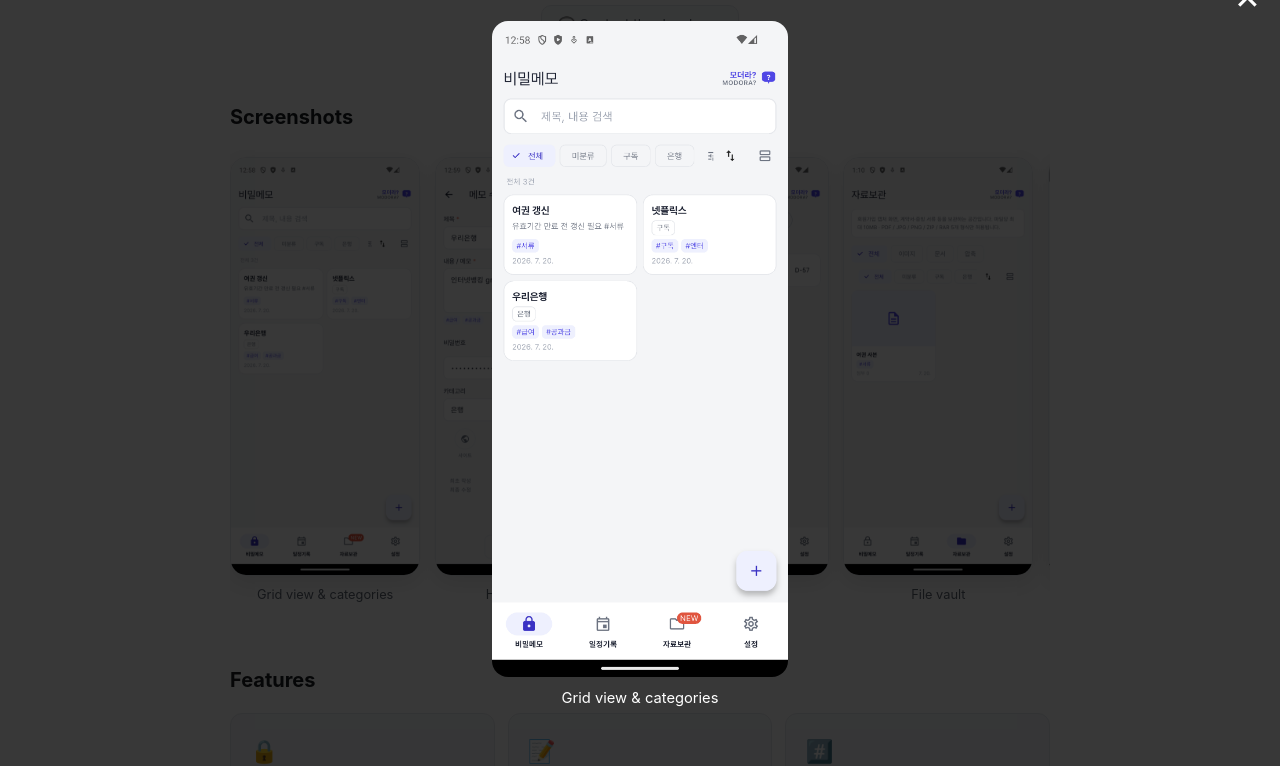
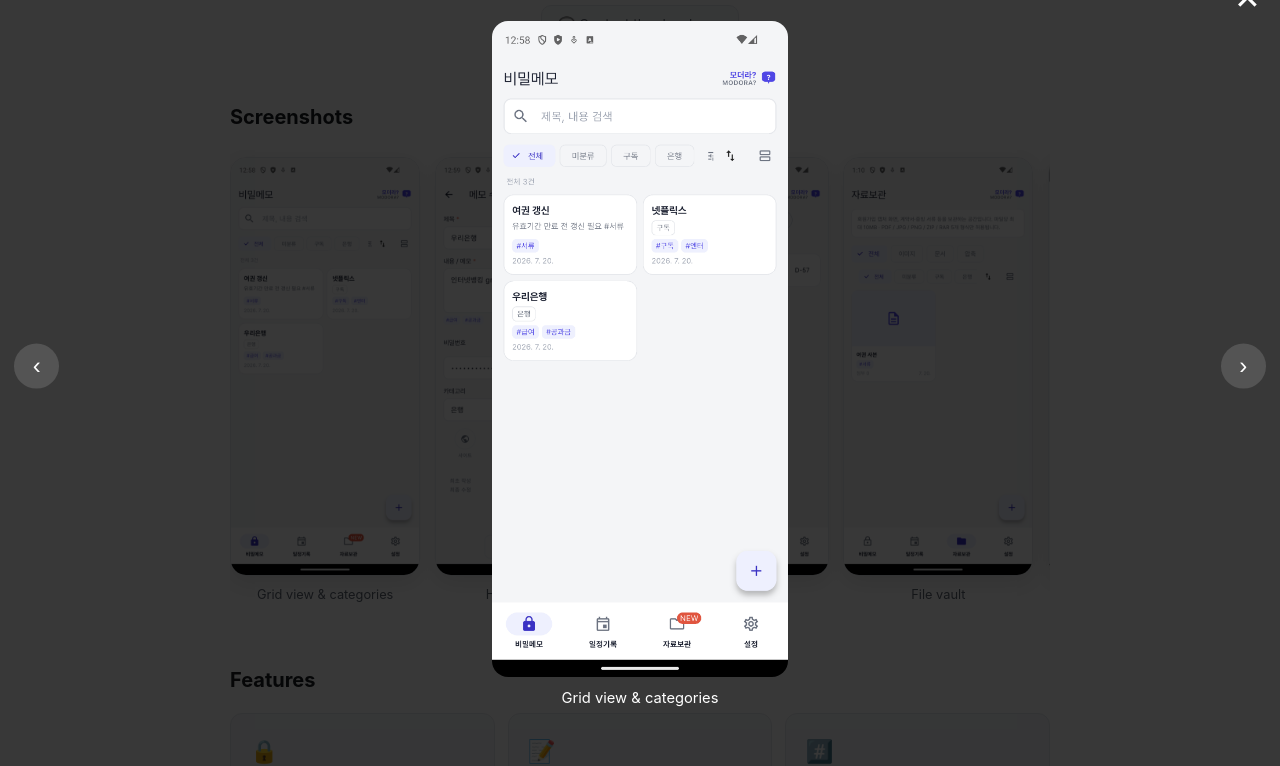
Before and after one commit to KimIgyong/btbz-web, a plain HTML site: page modora.btbz.ai/index.html in a window 1280 px wide. Both pictures are taken after a click on the picture 325 px from the left and 820 px from the top of the page. Shown: the part 454-1220 px from the top of the page. Drawn offline with Linux system fonts and the light colour scheme.

Commit message:
feat: 라이트박스 이전/다음 내비게이션 (버튼 + 방향키, 순환)
Co-Authored-By: Claude Fable 5 <noreply@anthropic.com>

```diff
--- a/modora.btbz.ai/index.html
+++ b/modora.btbz.ai/index.html
@@ -68,6 +68,13 @@
   .lb-box p { color: #fff; margin-top: .6rem; font-size: .92rem; }
   .lb-close { position: fixed; top: 1rem; right: 1.2rem; font-size: 2rem; line-height: 1;
               color: #fff; cursor: pointer; background: none; border: none; z-index: 61; }
+  .lb-nav { position: fixed; top: 50%; transform: translateY(-50%); z-index: 61;
+            background: rgba(255,255,255,.14); color: #fff; border: none; cursor: pointer;
+            width: 2.8rem; height: 2.8rem; border-radius: 50%; font-size: 1.5rem; line-height: 1; }
+  .lb-nav:hover { background: rgba(255,255,255,.28); }
+  .lb-prev { left: .9rem; }
+  .lb-next { right: .9rem; }
+  @media (max-width: 560px) { .lb-nav { width: 2.3rem; height: 2.3rem; font-size: 1.2rem; } }
   footer { margin-top: 3.5rem; padding-top: 1.4rem; border-top: 1px solid var(--border);
            display: flex; justify-content: space-between; flex-wrap: wrap; gap: .8rem;
            font-size: .88rem; color: var(--muted); }
@@ -225,6 +232,8 @@
 <!-- 스크린샷 확대 모달 / Screenshot lightbox -->
 <div class="lb-overlay" id="lb-overlay" onclick="if(event.target===this)closeShot()">
   <button class="lb-close" onclick="closeShot()" aria-label="닫기 / Close">✕</button>
+  <button class="lb-nav lb-prev" onclick="stepShot(-1)" aria-label="이전 / Previous">‹</button>
+  <button class="lb-nav lb-next" onclick="stepShot(1)" aria-label="다음 / Next">›</button>
   <div class="lb-box">
     <img id="lb-img" src="" alt="">
     <p id="lb-cap"></p>
@@ -273,20 +282,32 @@
 
   function isKo() { return document.documentElement.getAttribute('data-show') === 'ko'; }
 
-  function openShot(el) {
+  var lbList = [], lbIdx = 0;
+  function lbShow(i) {
+    lbIdx = (i + lbList.length) % lbList.length;
+    var el = lbList[lbIdx];
     var img = document.getElementById('lb-img');
     img.src = el.getAttribute('data-full') || el.src;
     img.alt = el.alt;
     var cap = el.parentElement.querySelector('p');
     document.getElementById('lb-cap').textContent = cap ? cap.textContent : '';
+  }
+  function openShot(el) {
+    var section = el.closest('[data-lang]') || document;
+    lbList = Array.prototype.slice.call(section.querySelectorAll('.shot img'));
+    lbShow(lbList.indexOf(el));
     document.getElementById('lb-overlay').classList.add('open');
   }
+  function stepShot(d) { if (lbList.length) lbShow(lbIdx + d); }
   function closeShot() {
     document.getElementById('lb-overlay').classList.remove('open');
     document.getElementById('lb-img').src = '';
   }
   document.addEventListener('keydown', function (e) {
+    var lbOpen = document.getElementById('lb-overlay').classList.contains('open');
     if (e.key === 'Escape') { closeShot(); closeInquiry(); }
+    if (lbOpen && e.key === 'ArrowLeft') stepShot(-1);
+    if (lbOpen && e.key === 'ArrowRight') stepShot(1);
   });
   function openInquiry() {
     document.getElementById('inq-msg').className = 'msg';
```
